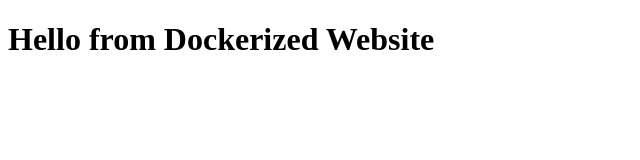
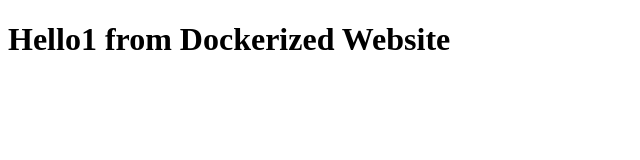
Before and after one commit to Sarumathiy-C-K/my-docker-project, a website: page index.html in a window 1280 px wide. Shown: the whole page, without its empty margins (0-640 px from the left). Drawn offline with Linux system fonts and the light colour scheme.

Commit message:
first commit

```diff
--- a/index.html
+++ b/index.html
@@ -4,6 +4,6 @@
     <title>Docker App</title>
 </head>
 <body>
-    <h1>Hello from Dockerized Website</h1>
+    <h1>Hello1 from Dockerized Website</h1>
 </body>
 </html>
```
Also changed, not shown: .github/workflows/ci.yml (added).
